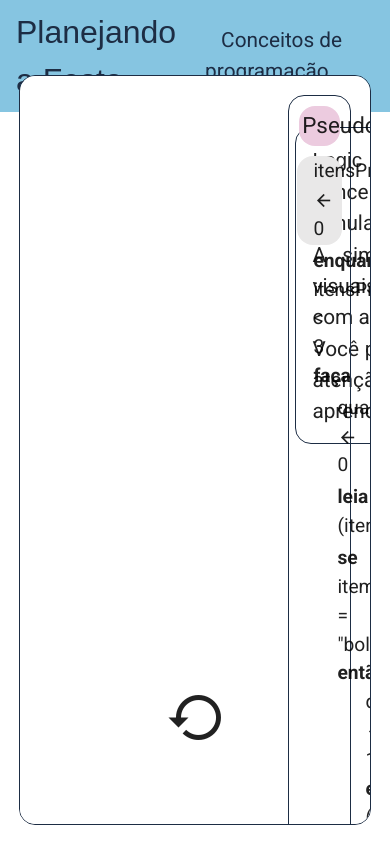
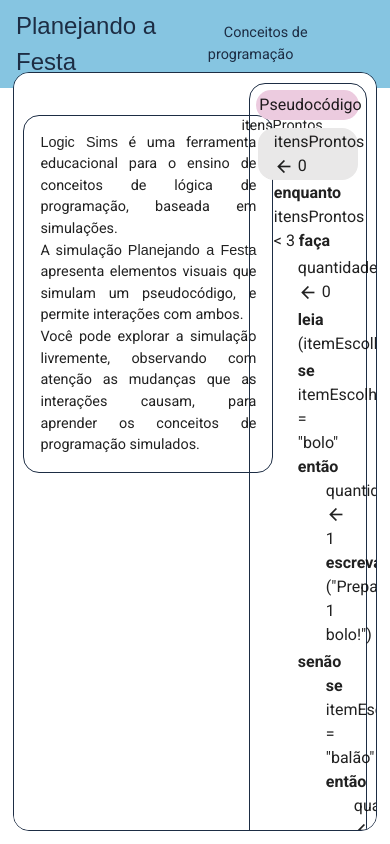
Before and after one commit to mariliatd/logic-sims-mvp, a Vue app: page / in a window 390 px wide. Built offline with nearby package versions, Linux system fonts and the light colour scheme; a web font is replaced by a local one.

Commit message:
feat: make sim page responsive

```diff
--- a/src/App.vue
+++ b/src/App.vue
@@ -14,4 +14,10 @@ body {
   font-size: 1.3rem;
   color: #1d2d44;
 }
+
+@media screen and (min-width: 360px) and (max-width: 1080px) {
+  body {
+    font-size: 0.9rem;
+  }
+}
 </style>
--- a/src/components/simulation/ConditionalControl.vue
+++ b/src/components/simulation/ConditionalControl.vue
@@ -5,12 +5,7 @@
       <v-row>
         <v-col v-for="item in content" :key="item.name" :cols="item.size">
           <button @click="selectItem(item)" :disabled="isDisabled(item.name)">
-            <img
-              :src="`${base}assets/${item.path}`"
-              :alt="item.text"
-              width="80px"
-              height="80px"
-            />
+            <img :src="`${base}assets/${item.path}`" :alt="item.text" />
           </button>
         </v-col>
       </v-row>
@@ -84,6 +79,11 @@ const base = import.meta.env.BASE_URL;
   margin-bottom: 0.5rem;
 }
 
+img {
+  width: 80px;
+  height: 80px;
+}
+
 .amount-control {
   border: solid 0.12rem #1d2d44;
   border-radius: 1rem;
@@ -118,4 +118,29 @@ button:disabled {
 .item-label {
   text-align: center;
 }
+
+@media screen and (min-width: 360px) and (max-width: 1080px) {
+  .item-control {
+    border: solid 0.12rem #1d2d44;
+    border-radius: 1rem;
+    background-color: #e9e8e8;
+    width: 200px;
+    height: 70px;
+    display: flex;
+    align-items: center;
+    padding: 0 0.5rem;
+    margin-bottom: 0.5rem;
+  }
+
+  img {
+    width: 35px;
+    height: 35px;
+  }
+
+  .amount-control {
+    width: 200px;
+    height: 40px;
+    padding: 0 0.5rem;
+  }
+}
 </style>
--- a/src/components/simulation/LoopControl.vue
+++ b/src/components/simulation/LoopControl.vue
@@ -3,17 +3,15 @@
     <img
       src="@/assets/bake.svg"
       alt="fogão"
-      width="200px"
-      height="200px"
       @click="incrementCounter()"
       class="counter-increment"
+      id="bake-img"
     />
     <div v-for="index in totalPrepared" :key="index" id="cake-prepared">
       <img
         src="@/assets/birthday-cake.svg"
         alt="bolo de aniversário"
-        width="100px"
-        height="100px"
+        id="cake-img"
       />
     </div>
   </div>
@@ -22,20 +20,14 @@
       <img
         src="@/assets/gas-cylinder.svg"
         alt="cilindro de gás"
-        width="200px"
-        height="200px"
         @click="incrementCounter()"
         class="counter-increment"
+        id="cylinder-img"
       />
     </div>
     <div id="balloon-box">
       <div v-for="index in totalPrepared" :key="index" id="balloon-prepared">
-        <img
-          src="@/assets/balloon.svg"
-          alt="balão"
-          width="100px"
-          height="100px"
-        />
+        <img src="@/assets/balloon.svg" alt="balão" id="balloon-img" />
       </div>
     </div>
   </div>
@@ -44,19 +36,16 @@
       <img
         src="@/assets/plate.svg"
         alt="prato"
-        width="250px"
-        height="200px"
         @click="incrementCounter()"
-        class="counter-increment"
+        class="counter-increment plate-img"
+        id="left-plate"
       />
       <img
         src="@/assets/plate.svg"
         alt="prato"
-        width="250px"
-        height="200px"
-        style="margin-left: -3rem"
         @click="incrementCounter()"
-        class="counter-increment"
+        class="counter-increment plate-img"
+        id="right-plate"
       />
     </div>
     <div id="candy-box">
@@ -64,8 +53,7 @@
         <img
           src="@/assets/party-candy.svg"
           alt="doce de festa"
-          width="50px"
-          height="50px"
+          id="candy-img"
         />
       </div>
     </div>
@@ -104,9 +92,19 @@ export default defineComponent({
   display: flex;
 }
 
+#bake-img {
+  width: 200px;
+  height: 200px;
+}
+
 #cake-prepared {
   align-self: flex-start;
   margin-left: 25%;
+}
+
+#cake-img {
+  width: 100px;
+  height: 100px;
 }
 
 #balloon-box {
@@ -119,16 +117,35 @@ export default defineComponent({
   justify-content: center;
 }
 
+#cylinder-img {
+  width: 200px;
+  height: 200px;
+}
+
 #balloon-prepared {
   align-self: flex-start;
   margin-top: -20rem;
   margin-left: -2rem;
 }
 
+#balloon-img {
+  width: 100px;
+  height: 100px;
+}
+
 #plate-candy-box {
   display: flex;
   flex-direction: column;
   align-items: center;
+}
+
+.plate-img {
+  width: 250px;
+  height: 200px;
+}
+
+#right-plate {
+  margin-left: -3rem;
 }
 
 #candy-box {
@@ -141,4 +158,60 @@ export default defineComponent({
   margin-top: -11.3rem;
   margin-left: -2rem;
 }
+
+#candy-img {
+  width: 50px;
+  height: 50px;
+}
+
+@media screen and (min-width: 360px) and (max-width: 1080px) {
+  #bake-img {
+    width: 100px;
+    height: 100px;
+  }
+
+  #cake-img {
+    width: 50px;
+    height: 50px;
+  }
+
+  #balloon-box {
+    margin-left: 25%;
+    display: flex;
+    flex-wrap: wrap;
+    width: 100%;
+    height: 0;
+    gap: 4rem 0;
+    justify-content: center;
+  }
+
+  #cylinder-img {
+    width: 100px;
+    height: 100px;
+  }
+
+  #balloon-img {
+    width: 50px;
+    height: 50px;
+  }
+
+  .plate-img {
+    width: 125px;
+    height: 100px;
+  }
+
+  #right-plate {
+    margin-left: -14rem;
+  }
+
+  #candy-prepared {
+    margin-top: -5.8rem;
+    margin-left: -1rem;
+  }
+
+  #candy-img {
+    width: 25px;
+    height: 25px;
+  }
+}
 </style>
--- a/src/components/simulation/VariableDisplay.vue
+++ b/src/components/simulation/VariableDisplay.vue
@@ -53,4 +53,20 @@ export default defineComponent({
 .number {
   font-size: 1.8rem;
 }
+
+@media screen and (min-width: 360px) and (max-width: 1080px) {
+  .value {
+    border-radius: 0.6rem;
+    width: 40px;
+    height: 40px;
+  }
+
+  .text {
+    font-size: 1rem;
+  }
+
+  .number {
+    font-size: 1rem;
+  }
+}
 </style>
--- a/src/components/template/Instructions.vue
+++ b/src/components/template/Instructions.vue
@@ -32,4 +32,11 @@
 .fuzzy {
   font-family: "Fuzzy Bubbles", sans-serif;
 }
+
+@media screen and (min-width: 360px) and (max-width: 1080px) {
+  .instructions-box {
+    width: 250px;
+    margin-left: 0;
+  }
+}
 </style>
--- a/src/components/template/NavBar.vue
+++ b/src/components/template/NavBar.vue
@@ -74,4 +74,18 @@ nav {
   background-color: #69b7da;
   border-radius: 1rem;
 }
+
+@media screen and (min-width: 360px) and (max-width: 1080px) {
+  .title {
+    font-size: 1.5rem;
+  }
+
+  nav {
+    margin-right: 0.5rem;
+  }
+
+  .nav-link {
+    padding: 0.5rem 1rem;
+  }
+}
 </style>
--- a/src/components/template/SimPageTemplate.vue
+++ b/src/components/template/SimPageTemplate.vue
@@ -2,7 +2,7 @@
   <div class="template-box">
     <v-app>
       <v-row>
-        <v-col cols="8">
+        <v-col cols="7" md="8">
           <div class="sim-box">
             <div class="sim-workspace">
               <slot name="workspace"></slot>
@@ -16,7 +16,7 @@
             </div>
           </div>
         </v-col>
-        <v-col cols="4">
+        <v-col cols="5" md="4">
           <div class="code-box">
             <p class="sub-title">Pseudocódigo</p>
             <slot name="pseudocode"></slot>
@@ -79,4 +79,35 @@ export default defineComponent({
   padding: 0.2rem;
   margin: 0.6rem;
 }
+
+@media screen and (min-width: 360px) and (max-width: 1080px) {
+  .template-box {
+    top: 4.5rem;
+    bottom: 0.8rem;
+    left: 0.8rem;
+    right: 0.8rem;
+    overflow: auto;
+  }
+
+  .sim-box {
+    margin: 0.6rem;
+  }
+
+  .restore-sim {
+    position: absolute;
+    bottom: -16rem;
+    align-self: flex-end;
+  }
+
+  .code-box {
+    font-size: 1rem;
+    margin: 0.6rem;
+  }
+
+  .sub-title {
+    font-size: 1rem;
+    padding: 0.2rem;
+    margin: 0.4rem;
+  }
+}
 </style>
--- a/src/simulations/party_planning.vue
+++ b/src/simulations/party_planning.vue
@@ -522,4 +522,17 @@ export default defineComponent({
   background-color: #e9e8e8;
   border-radius: 1rem;
 }
+
+@media screen and (min-width: 360px) and (max-width: 1080px) {
+  .sim-workspace {
+    display: flex;
+    width: 100%;
+    height: 100%;
+  }
+
+  .variable-display {
+    margin-left: -2rem;
+    margin-bottom: 30rem;
+  }
+}
 </style>
```
